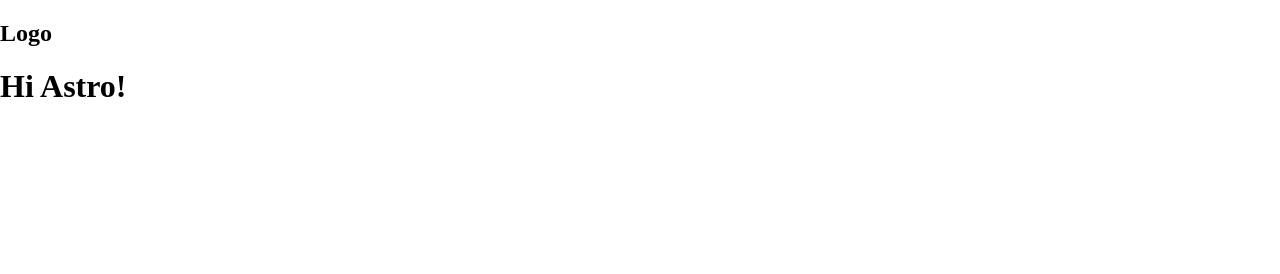
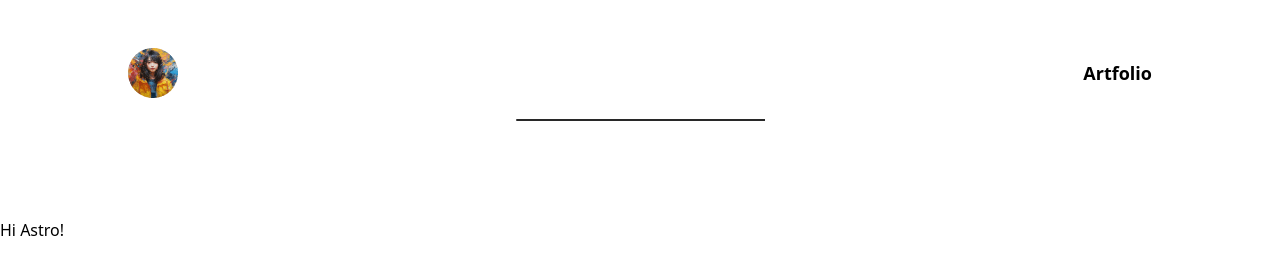
Before and after one commit to Mahmud-Alam/astro-artfolio-website, an Astro site: page / in a window 1280 px wide. Built offline with nearby package versions, Linux system fonts and the light colour scheme; Astro itself is replaced by a stand-in of ours.

Commit message:
add useMediaQuery to nav file

```diff
--- a/src/components/Nav.tsx
+++ b/src/components/Nav.tsx
@@ -1,7 +1,50 @@
+import "../styles/global.css";
+import { useState } from "react";
+import avatar from "../../public/avatar.png";
+import { motion } from "framer-motion";
+import { useMediaQuery } from "../util/useMediaQuery";
+
 export default function Nav() {
+  const [toggled, setToggled] = useState(false);
+  const matches = useMediaQuery("(min-width: 1280px)");
+
   return (
-    <nav>
-      <h1>Logo</h1>
+    <nav className="relative mx-8 mb-24 flex justify-between items-center pt-12 pb-6 font-medium md:mx-16 lg:mx-32">
+      <svg
+        className="absolute bottom-0 left-1/2 -translate-x-1/2"
+        width="250"
+        height={4}
+        viewBox="0 0 250 4"
+        fill="none"
+        xmlns="http://www.w3.org/2000/svg"
+      >
+        <path
+          d="M2 2L428 2"
+          strokeWidth={2}
+          stroke="#282828"
+          strokeLinecap="round"
+        />
+      </svg>
+      <div>
+        <img src={avatar.src} alt="Profile Picture of Artfolio Website" />
+      </div>
+
+      {/* Title */}
+
+      <h1 className="text-lg font-bold">
+        <a href="/">Artfolio</a>
+      </h1>
+
+      {!matches && (
+        <div
+          onClick={() => setToggled((prev) => !prev)}
+          className="space-y-1 cursor-pointer"
+        >
+          <span className="block h-0.5 w-8 bg-black"></span>
+          <span className="block h-0.5 w-6 bg-black"></span>
+          <span className="block h-0.5 w-4 bg-black"></span>
+        </div>
+      )}
     </nav>
   );
 }
--- a/src/layouts/Layout.astro
+++ b/src/layouts/Layout.astro
@@ -18,7 +18,7 @@ const { title } = Astro.props;
   </head>
   <body>
     <main>
-      <Nav />
+      <Nav client:load/>
       <slot />
       <!-- All children will pass here -->
     </main>
```
